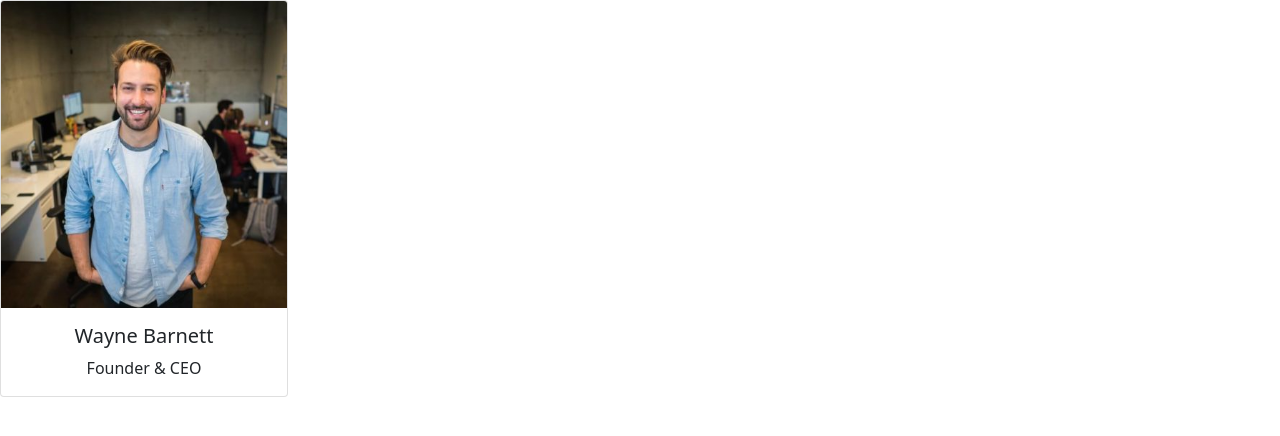
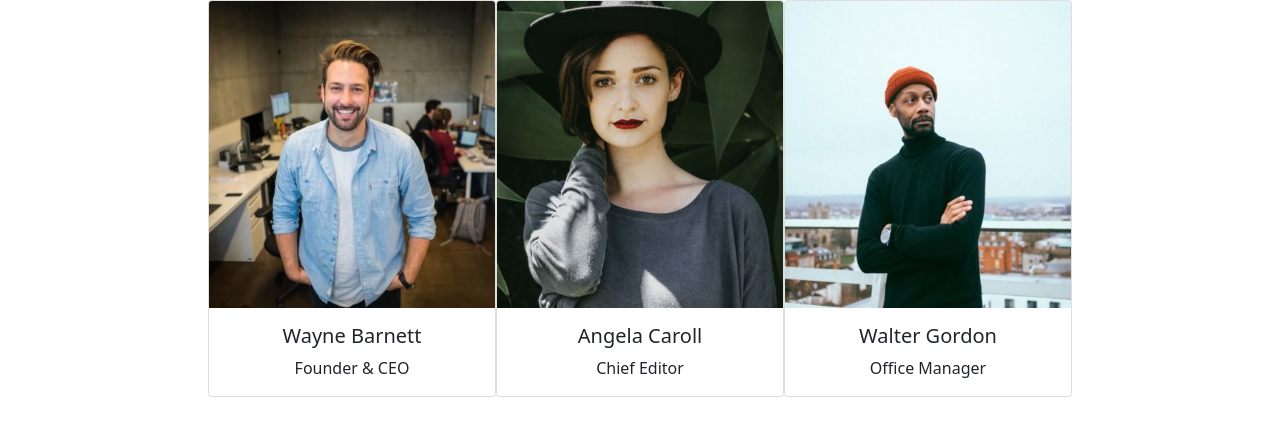
Before and after one commit to SimonePavone97/js-our-team, a plain HTML site: page index.html in a window 1280 px wide. Drawn offline with nearby package versions, Linux system fonts and the light colour scheme.

Commit message:
Stilizzato un pò l'esercizio

```diff
--- a/asset/Javascript/main.js
+++ b/asset/Javascript/main.js
@@ -59,3 +59,21 @@ for (let i = 0; i < team.length; i++) {
 
 /*Milestone 2: stampare i dati all'interno di un contenitore nella pagina html in modo dinamico, creando per
 ciascun membro del team un elemento che conterrà i suoi dati.*/
+
+
+for (let i = 0; i < team.length; i++) {
+        document.getElementById("grid").innerHTML += `
+        <div class="card text-center" style="width: 18rem;">
+            <img src="./asset/img/${team[i]["foto"]}" class="card-img-top" alt="...">
+            <div class="card-body">
+                <h5 id="titolo" class="card-title">${team[i]["nome"]}</h5>
+                <p class="card-text">${team[i]["ruolo"]}</p>
+            </div>
+        </div>
+        `;
+    /*
+    for(let key in listaFilm[i]){
+        document.getElementById("titolo").innerHTML += `<div>${[key][Nome]}</div>`;
+    }
+    */
+}
--- a/index.html
+++ b/index.html
@@ -12,16 +12,13 @@
 </head>
 
 <body>
-    <div id="grid">
-        <div class="card" style="width: 18rem;">
-            <img src="./asset/img/img/wayne-barnett-founder-ceo.jpg" class="card-img-top" alt="...">
-            <div class="card-body text-center">
-                <h5 class="card-title">Wayne Barnett</h5>
-                <p class="card-text">Founder & CEO</p>
-            </div>
-        </div>
+    <div id="grid" class="container d-flex justify-content-center">
+
+
+
     </div>
 
+    <script src="https://cdn.jsdelivr.net/npm/bootstrap@5.1.3/dist/js/bootstrap.bundle.min.js" integrity="sha384-ka7Sk0Gln4gmtz2MlQnikT1wXgYsOg+OMhuP+IlRH9sENBO0LRn5q+8nbTov4+1p" crossorigin="anonymous"></script>
     <script src="./asset/Javascript/main.js"></script>
 </body>
 
```
Also changed, not shown: asset/img/angela-caroll-chief-editor.jpg (renamed from asset/img/img/angela-caroll-chief-editor.jpg), asset/img/angela-lopez-social-media-manager.jpg (renamed from asset/img/img/angela-lopez-social-media-manager.jpg), asset/img/barbara-ramos-graphic-designer.jpg (renamed from asset/img/img/barbara-ramos-graphic-designer.jpg), asset/img/new-team-member-01.jpg (renamed from asset/img/img/new-team-member-01.jpg), asset/img/new-team-member-02.jpg (renamed from asset/img/img/new-team-member-02.jpg), asset/img/new-team-member-03.jpg (renamed from asset/img/img/new-team-member-03.jpg), asset/img/new-team-member-04.jpg (renamed from asset/img/img/new-team-member-04.jpg), asset/img/scott-estrada-developer.jpg (renamed from asset/img/img/scott-estrada-developer.jpg), asset/img/walter-gordon-office-manager.jpg (renamed from asset/img/img/walter-gordon-office-manager.jpg), asset/img/wayne-barnett-founder-ceo.jpg (renamed from asset/img/img/wayne-barnett-founder-ceo.jpg).
